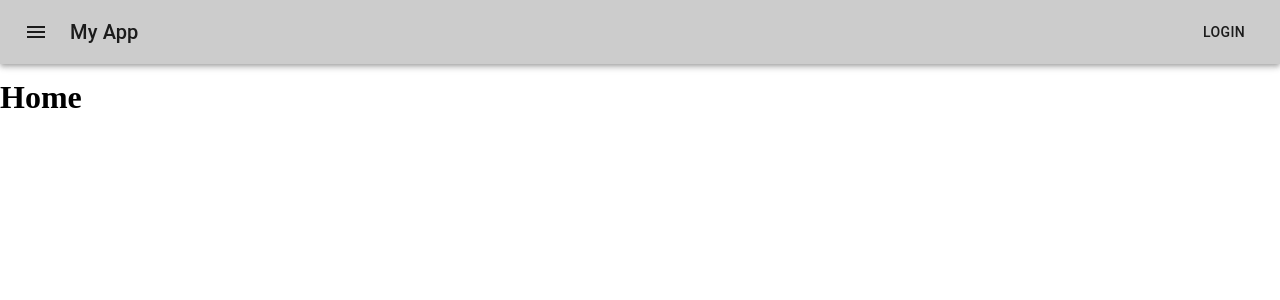
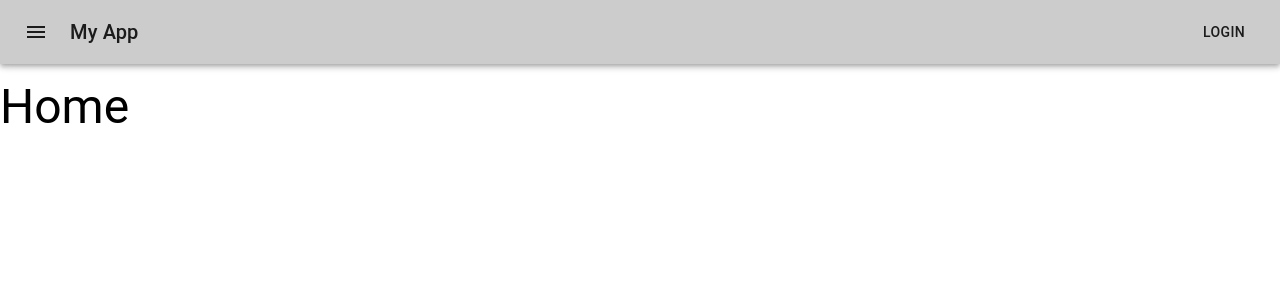
Before and after one commit to arqpatrick/my-app, a React (Create React App) app: page / in a window 1280 px wide. Shown: the top 300 px of the page. Built offline with nearby package versions, Linux system fonts and the light colour scheme; the HTML template or start-up script is replaced by a standard one.

Commit message:
abstraindo page title

```diff
--- a/src/App.js
+++ b/src/App.js
@@ -5,9 +5,10 @@
 } from 'react-router-dom'
 
 import TemplateDefault from './templates/Default'
+import TemplatePage from './templates/Page'
+
 import Customers from './pages/Customers'
 import Home from './pages/Home'
-
 
 const App = () => {
   return (
@@ -15,10 +16,10 @@
       <Router>
         <Switch>
           <Route path="/customers">
-            <Customers />
+            <TemplatePage title="Clientes" Component={Customers} />
           </Route>
           <Route path="/">
-            <Home />
+            <TemplatePage title="Home" Component={Home} />
           </Route>
         </Switch>
       </Router>
--- a/src/pages/Customers.js
+++ b/src/pages/Customers.js
@@ -33,8 +33,6 @@
   }, [])
 
   return (
-    <>
-      <h1>Usuários</h1>
     <Grid container>
       {
         customers.map(item => (
@@ -50,7 +48,6 @@
         ))
       }
     </Grid>
-    </>
   )
 }
 
--- a/src/pages/Home.js
+++ b/src/pages/Home.js
@@ -1,7 +1,8 @@
 
 const Home = () => {
   return (
-    <h1>Home</h1>
+    <>
+    </>
   )
 }
 
--- /dev/null
+++ b/src/templates/Page.js
@@ -0,0 +1,24 @@
+import Typography from '@material-ui/core/Typography'
+import { makeStyles } from '@material-ui/styles'
+
+// JSS
+const useStyles = makeStyles(() => ({
+  container: {
+    padding: '15px 0',
+  }
+}))
+
+const Page = ({ title, Component }) => {
+  const classes = useStyles()
+
+  return (
+    <>
+      <Typography variant="h3">
+        {title}
+      </Typography>
+      <Component />
+    </>
+  )
+}
+
+export default Page
```
Lines whose indentation alone changed are shown as unchanged.
